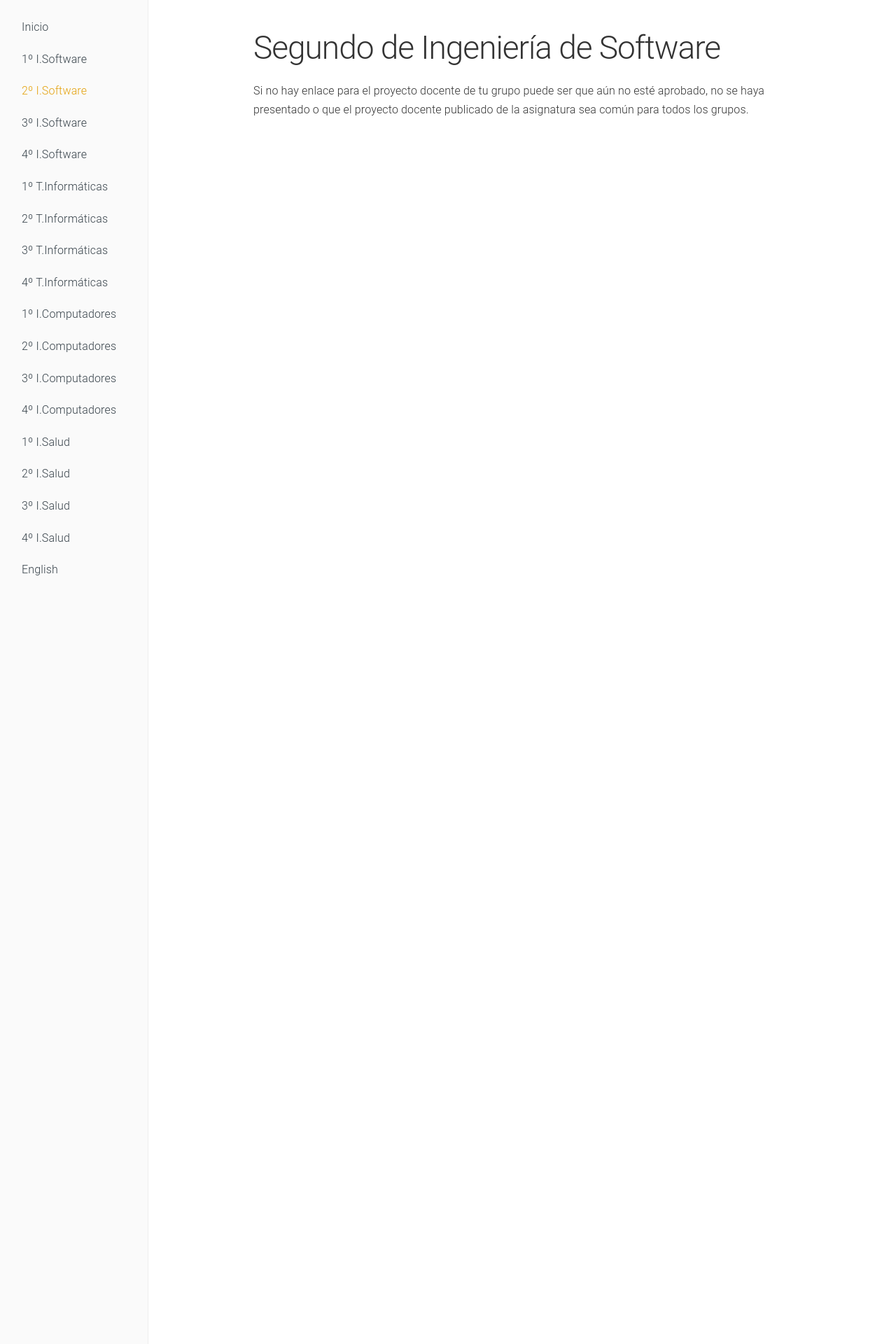
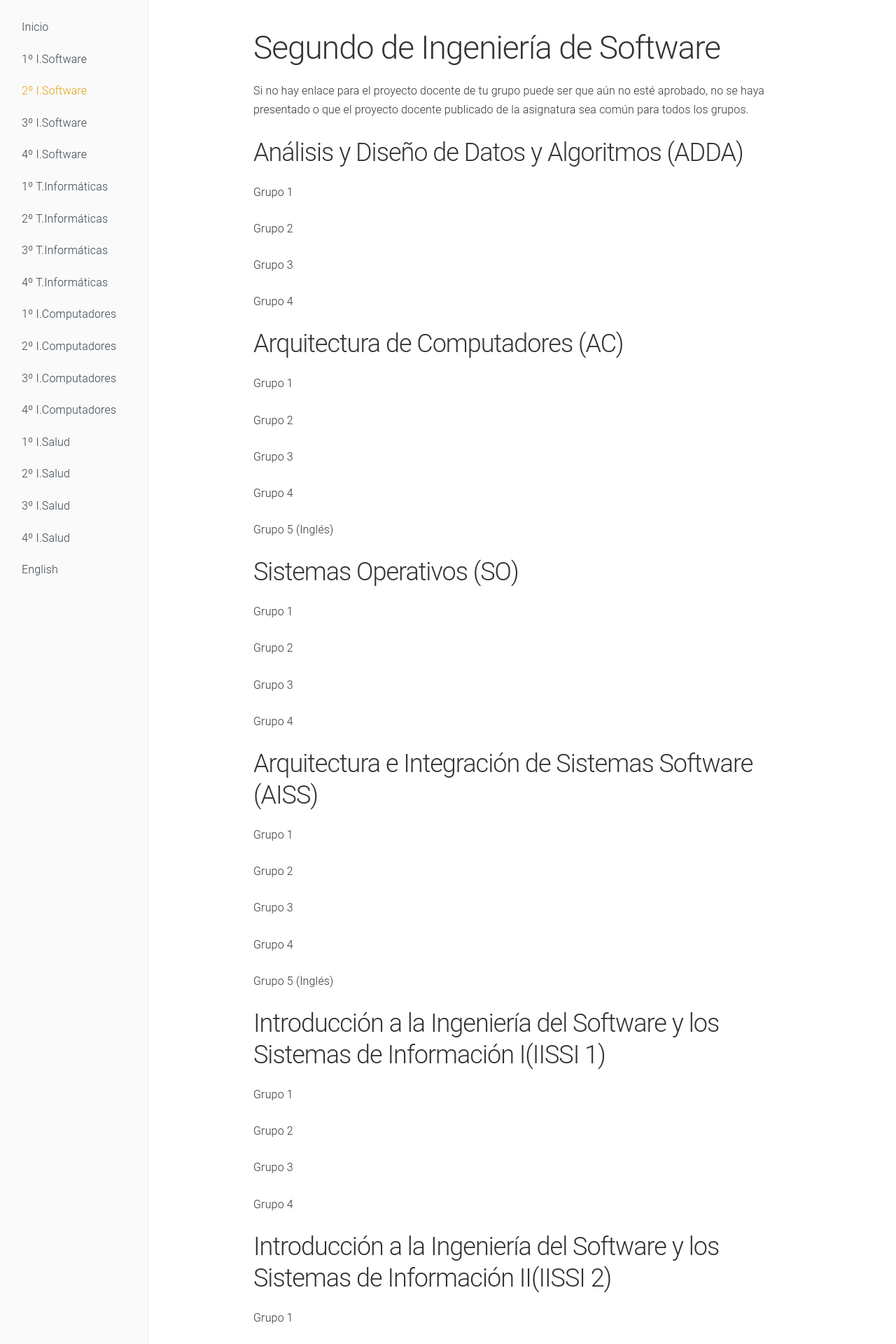
Before and after one commit to dlga/dlgaadaptaciones, a Jekyll site: the page built from 2soft.md, in a window 1280 px wide. Shown: the top 1920 px of the page at 70% size. Built offline with Jekyll 4.4.1, drawn with Linux system fonts in a browser that asks for light colours; some of the changed text lies outside the part shown.

Commit message:
Update 2soft.md

```diff
--- a/2soft.md
+++ b/2soft.md
@@ -7,3 +7,102 @@ navigation: 3
 # Segundo de Ingeniería de Software
 
 Si no hay enlace para el proyecto docente de tu grupo puede ser que aún no esté aprobado, no se haya presentado o que el proyecto docente publicado de la asignatura sea común para todos los grupos.
+
+## Análisis y Diseño de Datos y Algoritmos (ADDA)
+
+[Grupo 1](https://uses0-my.sharepoint.com/:b:/g/personal/delegacion_etsii_us_es/EXqiF-fPdp1DhthaWUEKmlUBTmCQ9DpBRKW63-oG6mrdTw?e=BYcynH)
+
+[Grupo 2](https://uses0-my.sharepoint.com/:b:/g/personal/delegacion_etsii_us_es/EUqxImMK_G5KsFHwnASSdhoB9ZGJY02POZhV2vyxlJvGIg?e=Vmp7X2)
+
+[Grupo 3](https://uses0-my.sharepoint.com/:b:/g/personal/delegacion_etsii_us_es/ERqfZJoZdsNDhv9o6NeUmuUBYBxZy8UC_eNpC6Oo9Z7Z4g?e=wql1dI)
+
+[Grupo 4](https://uses0-my.sharepoint.com/:b:/g/personal/delegacion_etsii_us_es/EeoZThjfxRVFqRLa4-ZzhiIBG6t5-7TRlG2p1hYKJeACpQ?e=D73B2E)
+
+## Arquitectura de Computadores (AC)
+
+[Grupo 1](https://uses0-my.sharepoint.com/:b:/g/personal/delegacion_etsii_us_es/EeiF12sc1lRBmD--Yd3XZq8B4WvHKipojvqTUlfdpjeQfg?e=w7BHkX)
+
+[Grupo 2](https://uses0-my.sharepoint.com/:b:/g/personal/delegacion_etsii_us_es/EccWChpKR79Gj1vdBMbQ7HoBuFKHlMaoQHAsDAu24gs2oA?e=krYeO4)
+
+[Grupo 3](https://uses0-my.sharepoint.com/:b:/g/personal/delegacion_etsii_us_es/EWlO0kQyGAdMvDwFyxF1BXEB1QMWheEbpwVnabG2pHtOLg?e=CYuOy6)
+
+[Grupo 4](https://sevius.us.es/asignus/proyectopublicado.php?codasig=2050015&vac=1114728&gac=4)
+
+[Grupo 5 (Inglés)](https://sevius.us.es/asignus/proyectopublicado.php?codasig=2050015&vac=1114728&gac=5%20INGLES)
+
+## Sistemas Operativos (SO)
+
+[Grupo 1](https://uses0-my.sharepoint.com/:b:/g/personal/delegacion_etsii_us_es/EeUS0pefkgFOjRnH-bs3mFcBlWydMEoJYEiViMCQkyT9Dw?e=EJ2STy)
+
+[Grupo 2](https://uses0-my.sharepoint.com/:b:/g/personal/delegacion_etsii_us_es/EUnrrygA3NtPvWk7eLAeS2EB0Amg_H98-9v_FYn0WLS2jw?e=BrNEQd)
+
+[Grupo 3](https://sevius.us.es/asignus/proyectopublicado.php?codasig=2050014&vac=1112724&gac=3)
+
+[Grupo 4](https://uses0-my.sharepoint.com/:b:/g/personal/delegacion_etsii_us_es/ERktxDPLbcNOho5DgXokBREBWZrFylI0qjIZLyzweRA7sA?e=dq7sYA)
+
+## Arquitectura e Integración de Sistemas Software (AISS)
+
+[Grupo 1](https://uses0-my.sharepoint.com/:b:/g/personal/delegacion_etsii_us_es/EQzEDS8DW09DlKYYfcJWIhEB5jxXIYOdz3IY2OvthbLUuQ?e=CxncQJ)
+
+[Grupo 2](https://uses0-my.sharepoint.com/:b:/g/personal/delegacion_etsii_us_es/EXvpHZzuH7pGqKkF_t17frEBrbs8Gjvm9GmGnWw17ZFogA?e=T63dUd)
+
+[Grupo 3](https://uses0-my.sharepoint.com/:b:/g/personal/delegacion_etsii_us_es/EdUQgAc27ktIhju0CYiRDqoB35MBEC3Im33B_2q7Vw23Fw?e=JkIt7u)
+
+[Grupo 4](https://uses0-my.sharepoint.com/:b:/g/personal/delegacion_etsii_us_es/ET6Vq-Ii6I9Cvo3MabEEde0BrHtC6RJl0vkjjui4ZTVN0w?e=ZDhr0e)
+
+[Grupo 5 (Inglés)](https://uses0-my.sharepoint.com/:b:/g/personal/delegacion_etsii_us_es/EadsJJw8tu9CmP_LtyF-cJcBcCFfhWccb1N6RogfYQG7bg?e=MHppCd)
+
+## Introducción a la Ingeniería del Software y los Sistemas de Información I(IISSI 1)
+
+[Grupo 1](https://uses0-my.sharepoint.com/:b:/g/personal/delegacion_etsii_us_es/EdyC7DB4mZ1Hu9H2EWm0g1kBk2s1NoMVGd4uzsBi5s_jFA?e=Cv51bQ)
+
+[Grupo 2](https://uses0-my.sharepoint.com/:b:/g/personal/delegacion_etsii_us_es/EaEp46T0zE1Hmwf_WzYO6EUByKghA0z7uLUM1UQrSM4iRQ?e=MDMtoI)
+
+[Grupo 3](https://uses0-my.sharepoint.com/:b:/g/personal/delegacion_etsii_us_es/Ear62XxJRhlKiDYsrcwdh8EBGISi4jR2JGPTUxY5t64Grw?e=jdDMQU)
+
+[Grupo 4](https://uses0-my.sharepoint.com/:b:/g/personal/delegacion_etsii_us_es/EQNp6J1DYatPh6DCNE2U_G8B9XkD3DTzUWTNKkGrqmt9Ig?e=nI7kkD)
+
+## Introducción a la Ingeniería del Software y los Sistemas de Información II(IISSI 2)
+
+[Grupo 1](https://uses0-my.sharepoint.com/:b:/g/personal/delegacion_etsii_us_es/EYXo9PkUePtPgMj2Js5L0TkBIzYXj8ZSSwx08DX-33xJvA?e=cZDXMI)
+
+[Grupo 2](https://uses0-my.sharepoint.com/:b:/g/personal/delegacion_etsii_us_es/EQuNtV4cmJpBo3W4ZyrlBPkBgPf6iK9EL8d4h1ra4lbuZw?e=PiBlLO)
+
+[Grupo 3](https://uses0-my.sharepoint.com/:b:/g/personal/delegacion_etsii_us_es/EVktdYhslkhPqbLIMhF7blcBHzV6SIkJOcggyNIFzvDNtw?e=bOhosL)
+
+[Grupo 4](https://uses0-my.sharepoint.com/:b:/g/personal/delegacion_etsii_us_es/EXQlr9n-XQhAulIIU95plvoBo3IPxKLmRHsTgzWQHDcg2w?e=6pSY4a)
+
+## Lógica Informática (LI)
+
+[Grupo 1](https://uses0-my.sharepoint.com/:b:/g/personal/delegacion_etsii_us_es/ERStWAMxOwJDoUWsfXfPsm4B645ZHOVqUqmEDPqiOveNuA?e=yaxenh)
+
+[Grupo 2](https://uses0-my.sharepoint.com/:b:/g/personal/delegacion_etsii_us_es/EZNnjiKzjiBFtPGKdVfP2cEBWBnXGESEqw7RcKouFBy34g?e=efKdn9)
+
+[Grupo 3](https://uses0-my.sharepoint.com/:b:/g/personal/delegacion_etsii_us_es/EV5BL3R8vpREmdgQX5rgxWMBk-V2yw7SsMxLUECH0GglPQ?e=PTzWyp)
+
+[Grupo 4](https://uses0-my.sharepoint.com/:b:/g/personal/delegacion_etsii_us_es/EedpIHLFKRlNlbSSzoHP-F8BT0eXXbAhvr1_MSuZteLlfA?e=Nybloc)
+
+[Grupo 5 (Inglés)](https://uses0-my.sharepoint.com/:b:/g/personal/delegacion_etsii_us_es/Eah3f7kPw8lIj2wTi07l61kBokrxrYUuiQBOJXPvyxJ4vg?e=G9Bibg)
+
+
+## Matemática Discreta (MD)
+
+[Grupo 1](https://sevius.us.es/asignus/proyectopublicado.php?codasig=2050017&vac=1114732&gac=1)
+
+[Grupo 2](https://uses0-my.sharepoint.com/:b:/g/personal/delegacion_etsii_us_es/EbswIBM9CKdKhZVwG8HWyqMBKZExJoYdnhMdmKRPKGYZSQ?e=DN25Sv)
+
+[Grupo 3](https://uses0-my.sharepoint.com/:b:/g/personal/delegacion_etsii_us_es/ERDq5mL4DuxPtznZJyhpsAMBemwki549wKcG3Ng22o1z6g?e=AKD4gn)
+
+[Grupo 4](https://sevius.us.es/asignus/proyectopublicado.php?codasig=2050017&vac=1114732&gac=4)
+
+[Grupo 5 (Inglés)](https://uses0-my.sharepoint.com/:b:/g/personal/delegacion_etsii_us_es/EWvtD2P65QRHkoBjvzza4Z0BQwaUua6IF7ijYw4Tv6K9Sw?e=zoTes0)
+
+## redes de Computadores (RC)
+
+[Grupo 1]
+
+[Grupo 2]
+
+[Grupo 3]
+
+[Grupo 4]
```
